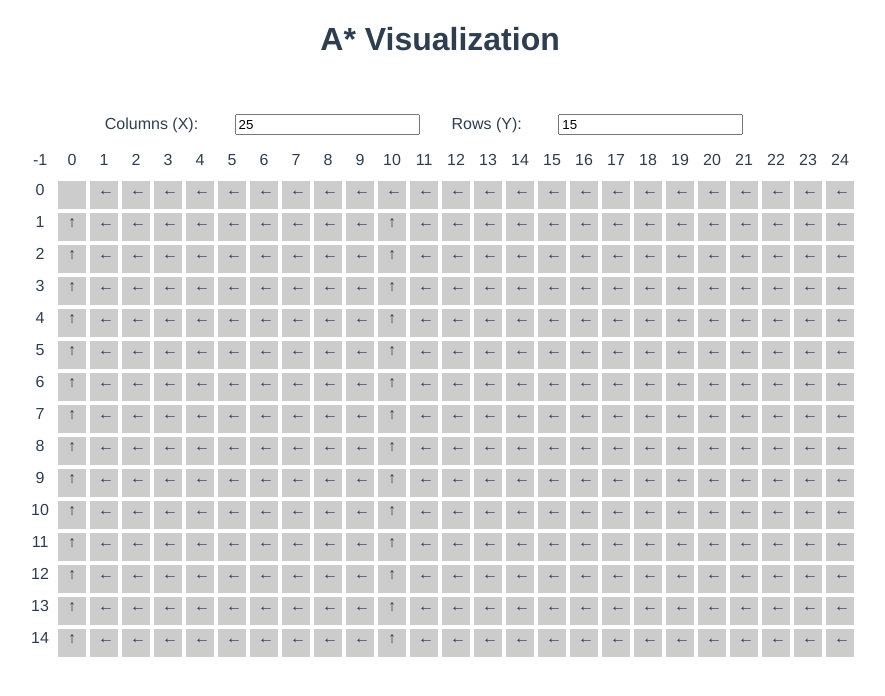
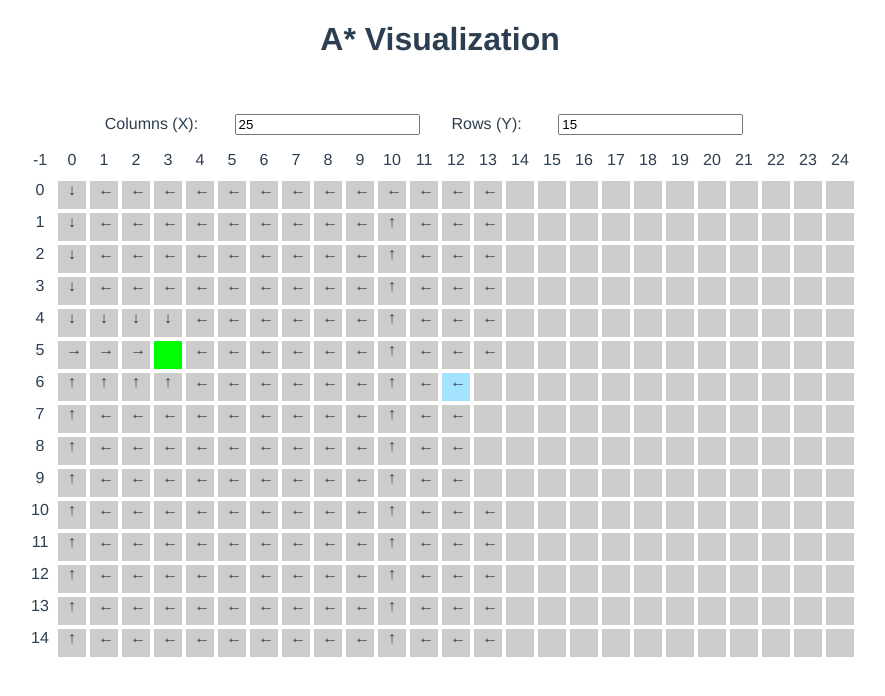
Before and after one commit to njgingrich/a-star, a Vue app: page / in a window 1280 px wide. Shown: the top 696 px of the page, without its empty margins (200-1085 px from the left). Built offline with nearby package versions, Linux system fonts and the light colour scheme.

Commit message:
identify start/goal automatically

```diff
--- a/src/App.vue
+++ b/src/App.vue
@@ -6,13 +6,14 @@
     <main>
       <span>Columns (X): </span><input class="btn-input" v-model.number="cols" type="number">
       <span>Rows (Y): </span><input class="btn-input" v-model.number="rows" type="number">
-      <grid :rows="rows" :cols="cols"></grid>
+      <grid :rows="rows" :cols="cols" :start="start" :goal="goal"></grid>
     </main>
   </div>
 </template>
 
 <script>
 import Grid from './components/Grid'
+import Coord from './pathfinding/coord'
 
 export default {
   name: 'app',
@@ -22,7 +23,9 @@ export default {
   data () {
     return {
       rows: 15,
-      cols: 25
+      cols: 25,
+      start: new Coord(3, 5),
+      goal: new Coord(12, 6)
     }
   }
 }
--- a/src/components/Cell.vue
+++ b/src/components/Cell.vue
@@ -13,7 +13,9 @@ export default {
     type: String,
     x: Number,
     y: Number,
-    parent: Object
+    parent: Object,
+    isStart: Boolean,
+    isGoal: Boolean
   },
   data () {
     return {
@@ -23,13 +25,15 @@ export default {
         START: 'start',
         GOAL: 'goal',
         PATH: 'path'
-      },
-      celltype: this.type
+      }
     }
   },
   computed: {
+    cellType: function () {
+      return `${this.type}`
+    },
     typeClass: function () {
-      return `cell cell-${this.celltype}`
+      return `cell cell-${this.cellType}`
     },
     direction: function () {
       return `${this.getDirectionFromParent()}`
@@ -59,7 +63,8 @@ export default {
     },
     getDirectionFromParent: function () {
       const p = this.parent
-      if (p === null) return `\u0020` // root node
+      if (p === null || p === undefined) return `\u0020` // root node
+      if (this.x === undefined || this.y === undefined) return `\u0020` // no path found
 
       if (this.x - 1 === p.x && this.y === p.y) return `←`
       else if (this.x + 1 === p.x && this.y === p.y) return `→`
--- a/src/components/Grid.vue
+++ b/src/components/Grid.vue
@@ -4,7 +4,7 @@
     <div class="grid--row" v-for="r in rows" :key="r">
       <div class="cell">{{ r - 1 }}</div>
       <cell v-for="c in cols"
-            :key="c" :type="type"
+            :key="c" :type="getType(c-1, r-1)"
             :x="c - 1" :y="r - 1"
             :parent="getParent(c-1, r-1)">
       </cell>
@@ -25,17 +25,18 @@ export default {
   },
   props: {
     rows: Number,
-    cols: Number
+    cols: Number,
+    start: Object, // Coord
+    goal: Object // Coord
   },
   data () {
     return {
-      type: 'none',
       astar: new Astar(this.rows, this.cols)
     }
   },
   computed: {
     path: function () {
-      let path = this.astar.search(new Coord(0, 0), new Coord(3, 1))
+      let path = this.astar.search(this.start, this.goal)
 
       Object.keys(path).forEach(coord => {
         console.log(`${coord}, parent=${path[coord]}`)
@@ -46,8 +47,18 @@ export default {
   methods: {
     getParent (x, y) {
       let coord = new Coord(x, y)
-      console.log(`Cell ${coord} with parent ${this.path[coord]}`)
       return this.path[coord]
+    },
+    getType (x, y) {
+      if (this.isStart(x, y)) return `start`
+      if (this.isGoal(x, y)) return `goal`
+      else return `none`
+    },
+    isStart (x, y) {
+      return (x === this.start.x) && (y === this.start.y)
+    },
+    isGoal (x, y) {
+      return (x === this.goal.x) && (y === this.goal.y)
     }
   }
 }
--- a/src/pathfinding/astar.js
+++ b/src/pathfinding/astar.js
@@ -27,8 +27,10 @@ class AStar {
 
     while (frontier.length > 0) {
       let current = frontier.pop()
+
+      if (current.x === to.x && current.y === to.y) break
+
       let neighbors = this.grid.findNeighbors(current)
-
       neighbors.forEach(neighbor => {
         if (!(neighbor in cameFrom)) {
           frontier.push(neighbor)
```
